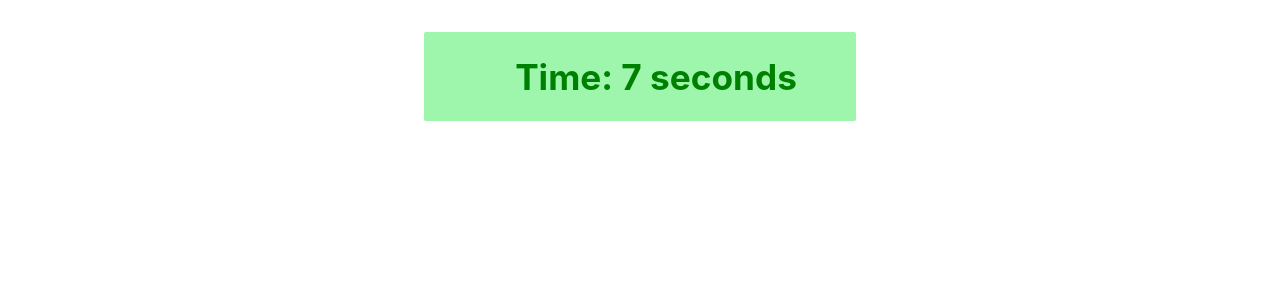
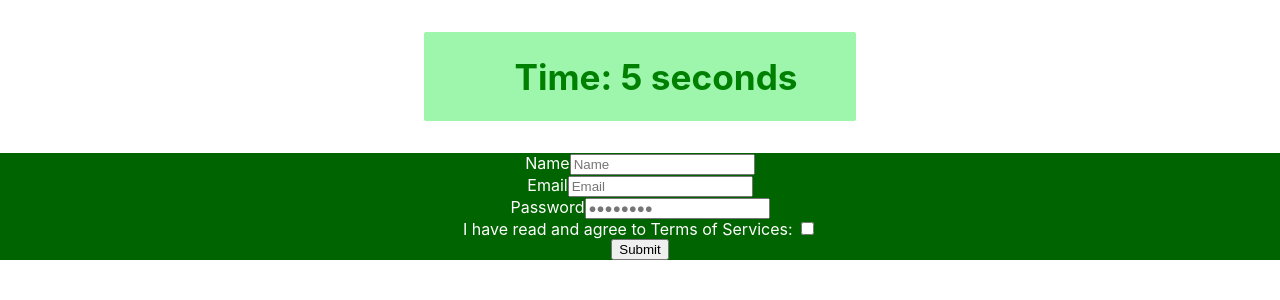
Before and after one commit to dtauraso/Front-End-1, a React (Create React App) app in the folder celeb-dead-or-alive/: page / in a window 1280 px wide. Shown: the top 300 px of the page. Built offline with nearby package versions, Linux system fonts and the light colour scheme.

Commit message:
form created

```diff
--- a/celeb-dead-or-alive/package.json
+++ b/celeb-dead-or-alive/package.json
@@ -9,7 +9,8 @@
     "react-dom": "^16.12.0",
     "react-motion": "^0.5.2",
     "react-scripts": "3.2.0",
-    "styled-components": "^4.4.1"
+    "styled-components": "^4.4.1",
+    "yup": "^0.27.0"
   },
   "scripts": {
     "start": "react-scripts start",
--- a/celeb-dead-or-alive/src/App.js
+++ b/celeb-dead-or-alive/src/App.js
@@ -1,7 +1,7 @@
 import React, { Component } from 'react';
 import logo from './logo.svg';
 import './App.css';
-import Timer from './Timer'
+import Timer from './Timer';
 import NewUser from "./Form"
 
 
@@ -10,10 +10,13 @@ class App extends Component{
     return(
       <div className='App'>
         <Timer />
+        <NewUser />
       </div>
     )
-  }
-}
+    }
+  };
+
+
 // function App() {
 //   return (
 //     <div className="App">
```
Also changed, not shown: 1 other file (tests, documents, lock files or other folders).
